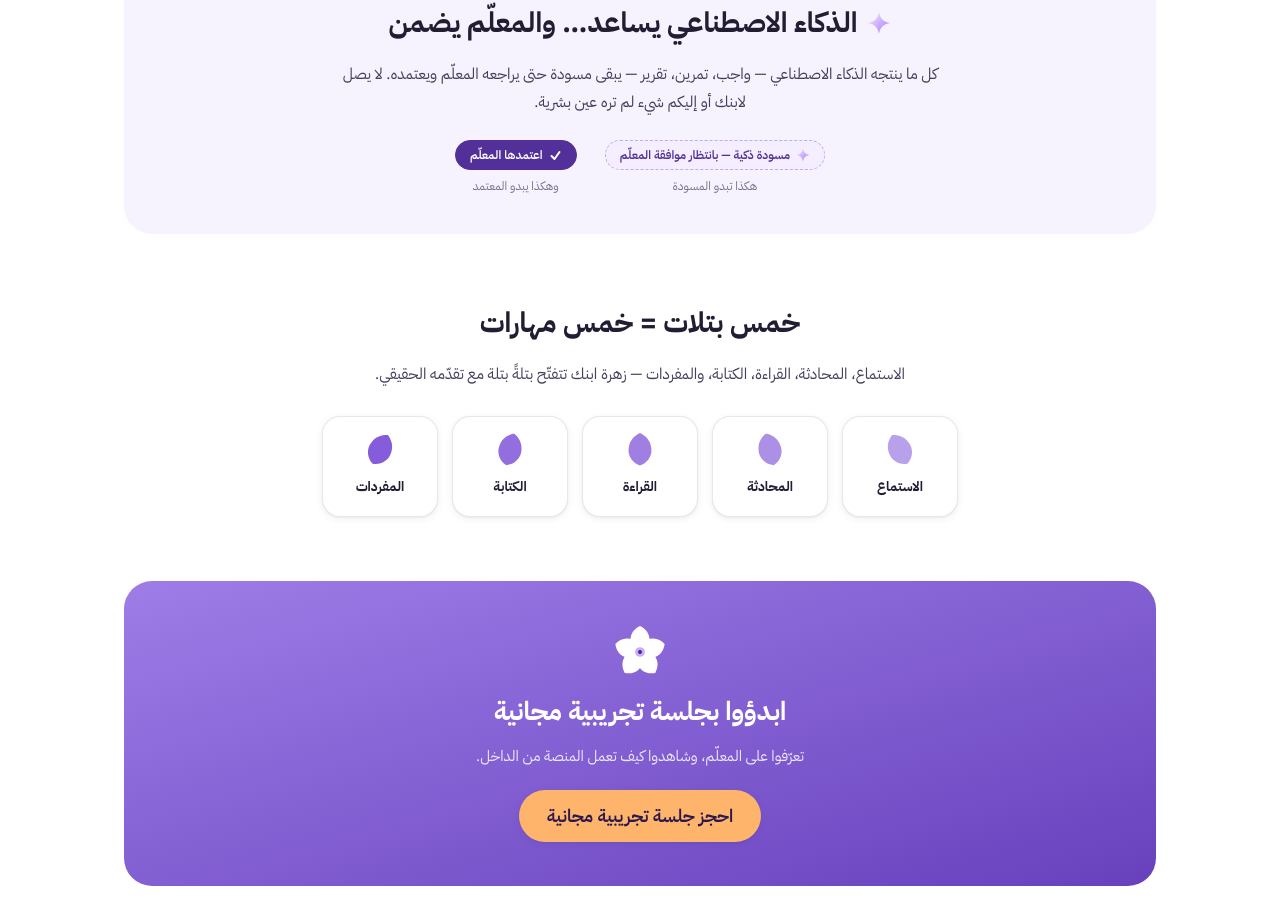
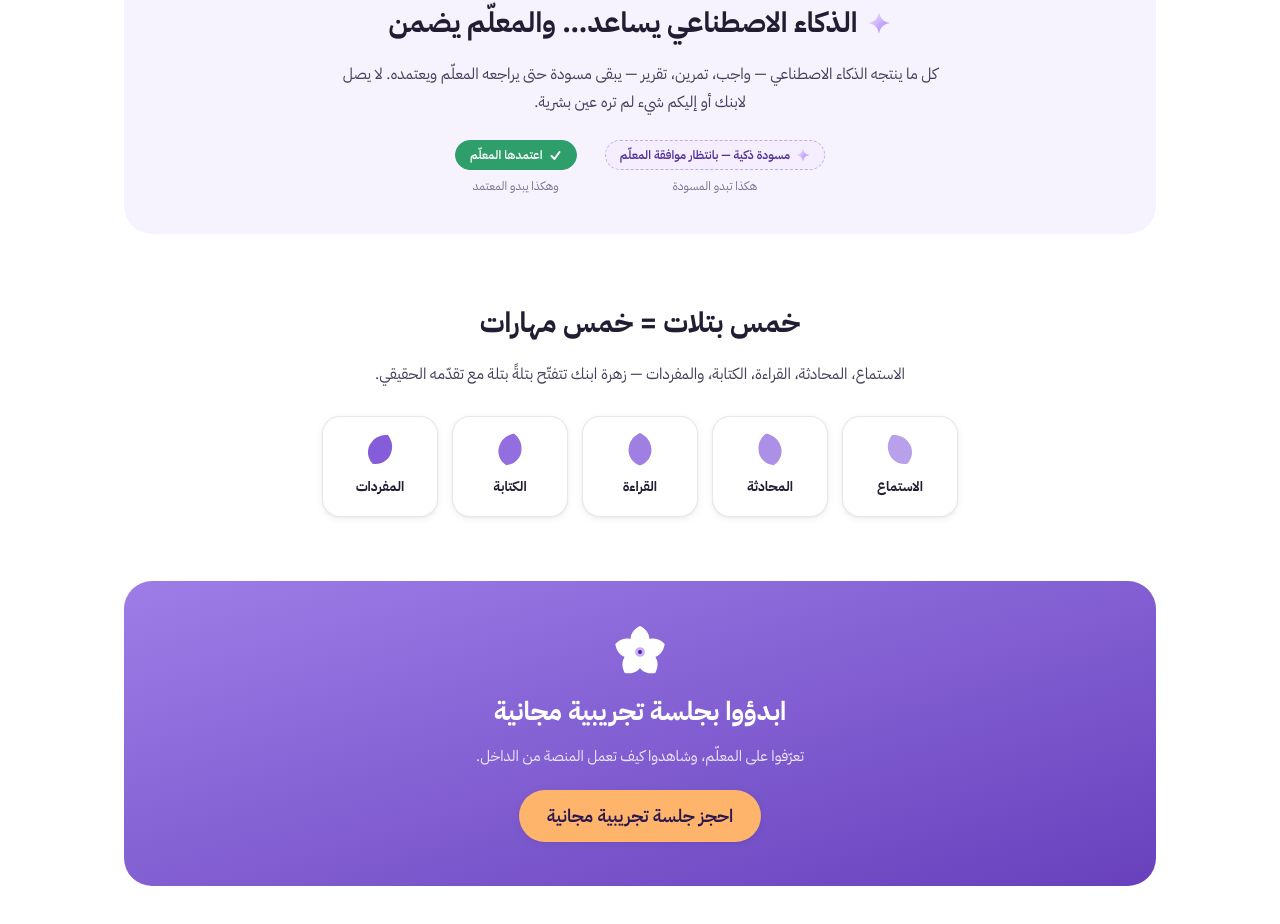
Before and after one commit to diyaaldinhafez/wardacademy, a Next.js app: page / in a window 1280 px wide. Shown: the part 882-1806 px from the top of the page. Built offline with nearby package versions, Linux system fonts and the light colour scheme.

Commit message:
Landing trust pill: teacher-approved is now leaf green (design system --color-leaf #2E9E6B)

```diff
--- a/components/Landing.tsx
+++ b/components/Landing.tsx
@@ -45,8 +45,8 @@ function WhiteFlower() {
   );
 }
 
-/* Landing-only trust pills: "approved" stays deep brand purple here
-   (the in-app leaf green is kept out of the marketing page). */
+/* Trust pills — the system's core pattern: AI draft = dashed violet capsule
+   with the spark; teacher-approved = SOLID LEAF-GREEN capsule with a check. */
 function TrustPill({ kind, children }: { kind: "draft" | "approved"; children: React.ReactNode }) {
   if (kind === "draft") {
     return (
@@ -57,7 +57,7 @@ function TrustPill({ kind, children }: { kind: "draft" | "approved"; children: R
     );
   }
   return (
-    <span className="inline-flex items-center gap-1.5 rounded-full border-[1.5px] border-brand-700 bg-brand-700 px-3.5 py-1.5 text-xs font-semibold text-white">
+    <span className="inline-flex items-center gap-1.5 rounded-full border-[1.5px] border-leaf bg-leaf px-3.5 py-1.5 text-xs font-semibold text-white">
       <svg width="13" height="13" viewBox="0 0 13 13" aria-hidden>
         <path d="M2.5 7l3 3 5-7" fill="none" stroke="currentColor" strokeWidth="2" strokeLinecap="round" strokeLinejoin="round" />
       </svg>
```
